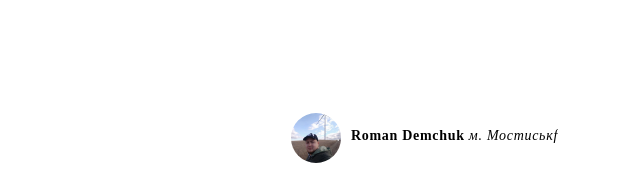
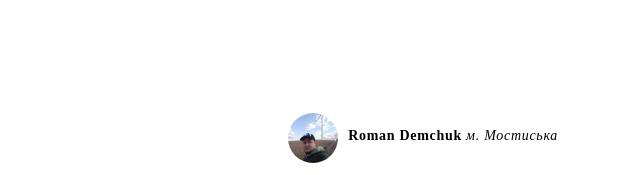
Before and after one commit to Roman160893/homework, a plain HTML site: page homework-14/prod/index.html in a window 1280 px wide. Shown: the part 3600-3775 px from the top of the page, 630-1270 px from the left. Drawn offline with nearby package versions, Linux system fonts and the light colour scheme.

Commit message:
fixed name city

```diff
--- a/homework-14/prod/index.html
+++ b/homework-14/prod/index.html
@@ -230,7 +230,7 @@
                         </p>
                         <div class="review-author"><img src="./img/roman.webp" alt="" class="ava"><b>Roman
                                 Demchuk</b><i> м.
-                                Мостиськf</i></div>
+                                Мостиська</i></div>
                     </div>
                     <div class="slide swiper-slide">
                         <img src="img/review1.jpg"
```
